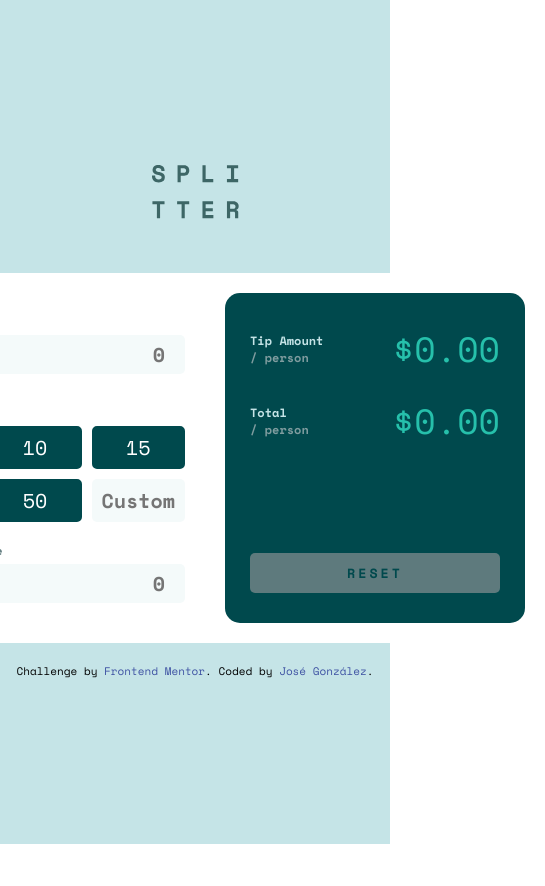
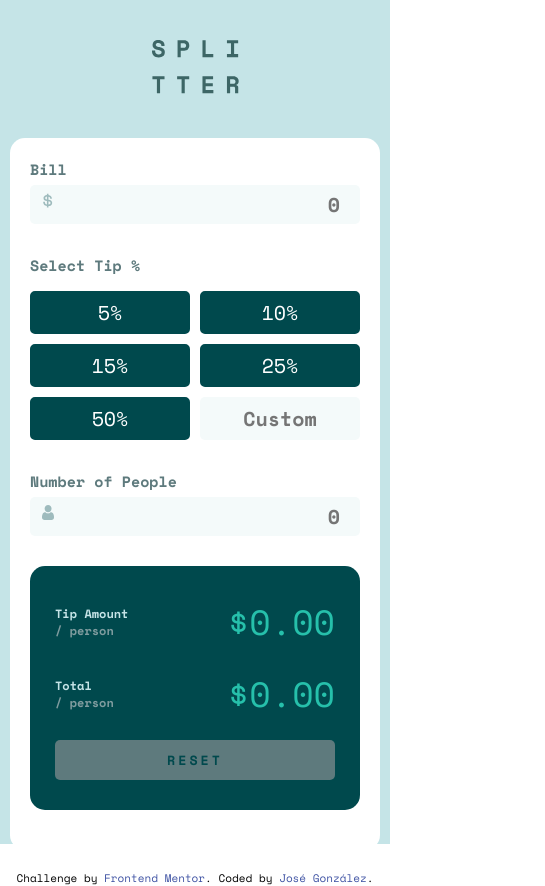
Before and after one commit to placeteno/TipCalculator, a plain HTML site: page index.html in a window 390 px wide. Shown: the whole page, 545 px wide, since content can reach past the window. Before the commit the page ends 844 px from the top, so only its background shows below. Drawn offline with nearby package versions, Linux system fonts and the light colour scheme; files whose address does not match are found by name.

Commit message:
Added media queries

```diff
--- a/app.js
+++ b/app.js
@@ -12,7 +12,7 @@ const calculateTip = function (input) {
   if (Number(inputPeople.value) > 0) {
     inputPeople.style.border = 'none';
     errorMessage.style.display = 'none';
-    const inputPercetage = Number(input.value);
+    const inputPercetage = input.value.replace('%', ' ').trim();
     const tip =
       (Number(inputBill.value) * inputPercetage) /
       100 /
--- a/index.html
+++ b/index.html
@@ -17,7 +17,8 @@
       rel="stylesheet"
     />
     <title>Tip calculator app</title>
-    <link rel="stylesheet" href="styles.css" />
+    <link rel="stylesheet" href="./styles/styles.css" />
+    <link rel="stylesheet" href="./styles/queries.css" />
     <script src="app.js" defer></script>
   </head>
   <body>
@@ -38,11 +39,11 @@
           </form>
           <form class="btns-form">
             <span>Select Tip %</span>
-            <input name="btn5" value="5" type="button" />
-            <input name="btn10" value="10" type="button" />
-            <input name="btn15" value="15" type="button" />
-            <input name="btn25" value="25" type="button" />
-            <input name="btn50" value="50" type="button" />
+            <input name="btn5" value="5%" type="button" />
+            <input name="btn10" value="10%" type="button" />
+            <input name="btn15" value="15%" type="button" />
+            <input name="btn25" value="25%" type="button" />
+            <input name="btn50" value="50%" type="button" />
             <input name="btncustom" type="text" placeholder="Custom" />
           </form>
           <form class="npeople-form">
--- /dev/null
+++ b/styles/queries.css
@@ -0,0 +1,68 @@
+@media screen and (max-width: 700px) {
+  .container-app {
+    flex-direction: column;
+    gap: 3rem;
+    border-radius: 1.5rem;
+    margin: 0rem 5rem;
+    padding: 2rem 2rem 4rem 2rem;
+  }
+
+  figure {
+    padding: 4rem 0;
+    text-align: center;
+  }
+
+
+  .calculator-container {
+    padding: 0rem;
+    gap: 3rem;
+  }
+}
+
+
+@media screen and (max-width: 500px) {
+  main {
+    display: block;
+    height: 100vh;
+  }
+
+  figure {
+    padding: 4rem 0;
+    text-align: center;
+  }
+
+  .container-app {
+    flex-direction: column;
+    gap: 3rem;
+    border-radius: 1.5rem;
+    margin: 0rem 1rem;
+    padding: 2rem 2rem 4rem 2rem;
+  }
+
+  .bill-form,
+  .btns-form,
+  .npeople-form {
+    width: 100%;
+  }
+
+  .calculator-container {
+    padding: 0;
+    gap: 3rem;
+  }
+
+  form label,
+  form span {
+    font-size: 1.5rem;
+  }
+
+  .btns-form {
+    display: grid;
+    grid-template-columns: repeat(2, 1fr);
+    gap: 1rem;
+  }
+
+  .results-container {
+    width: 100%;
+    gap: 2rem;
+  }
+}
```
Also changed, not shown: mobile-design.jpg (added), styles/styles.css (renamed from styles.css).
